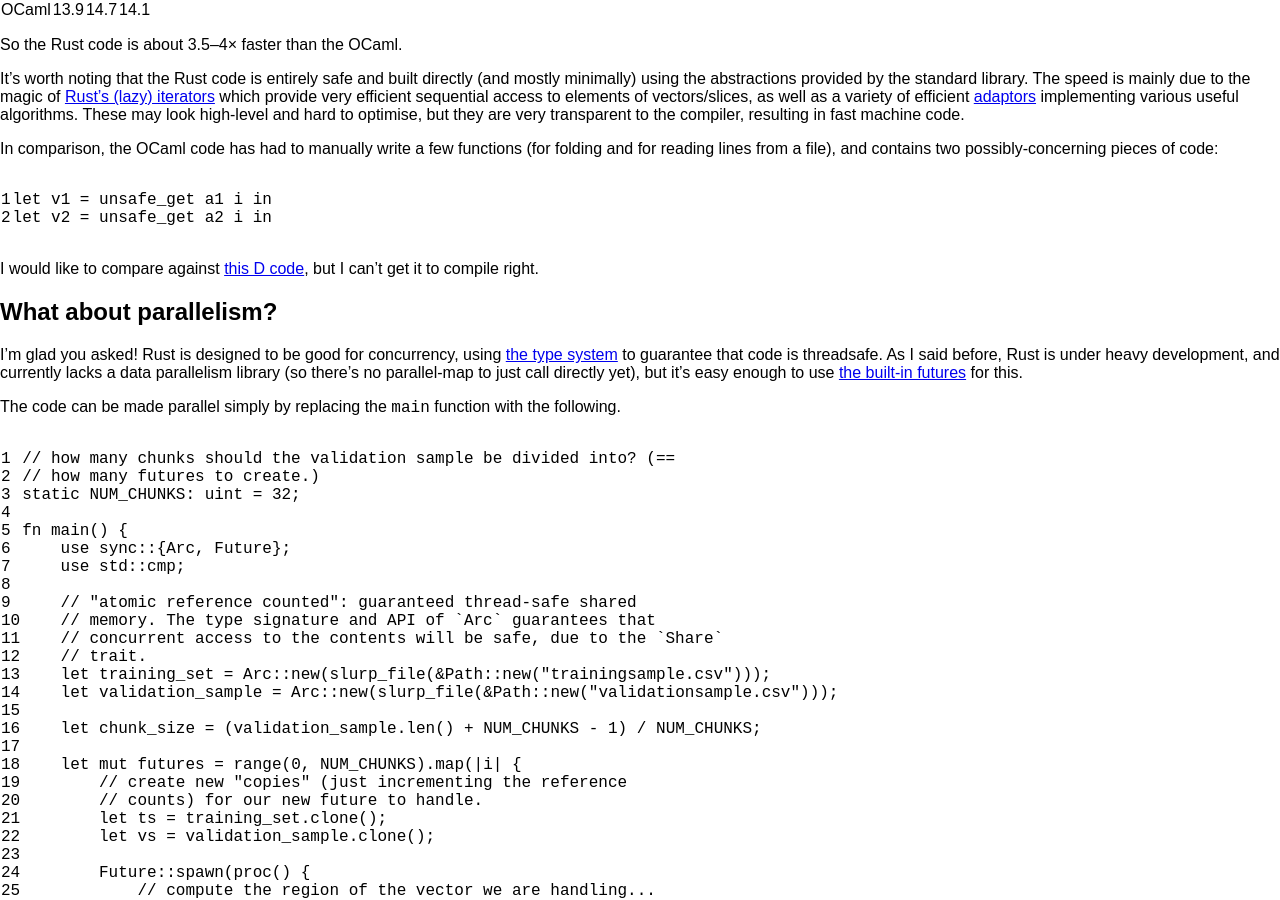
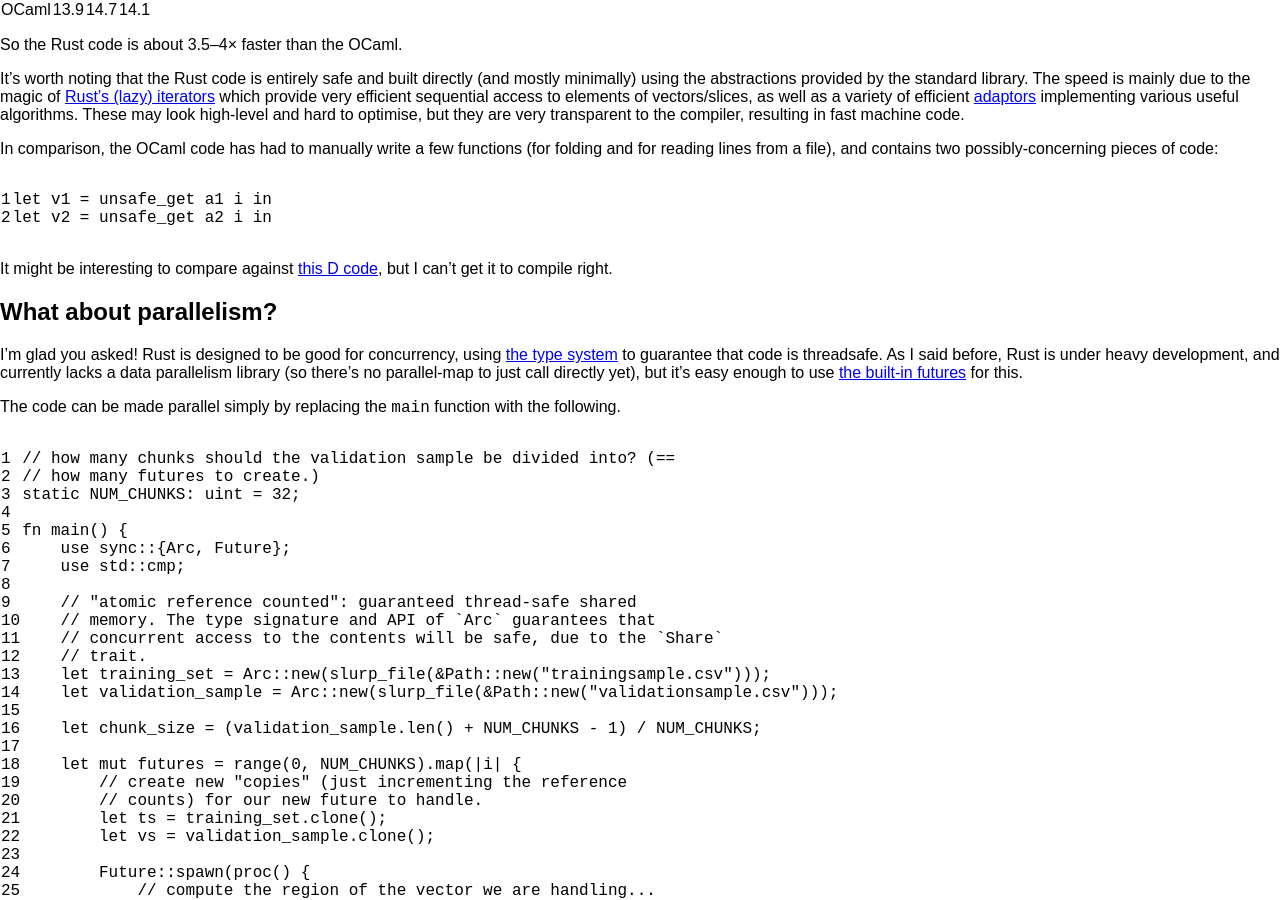
Before and after one commit to huonw/huonw.github.io, a Jekyll site: the page built from _posts/2014-06-10-knn-rust.md, in a window 1280 px wide and 900 px high, scrolled down 1666 px. Built offline with Jekyll 4.4.1, drawn with Linux system fonts in a browser that asks for light colours; comment, search, counter and statistics services are not loaded.

Commit message:
knn rust: tone down D comparison (since they're preprocessing).

```diff
--- a/_posts/2014-06-10-knn-rust.md
+++ b/_posts/2014-06-10-knn-rust.md
@@ -132,7 +132,7 @@ let v2 = unsafe_get a2 i in
 {% endhighlight %}
 
 
-I would like to compare against
+It might be interesting to compare against
 [this D code](http://leonardo-m.livejournal.com/111598.html), but I
 can't get it to compile right.
 
```
